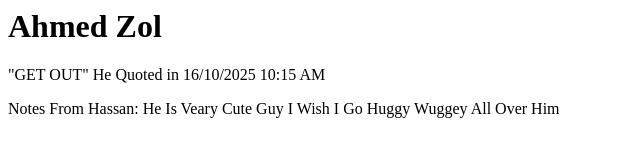
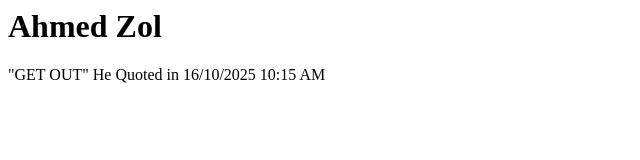
Before and after one commit to mahmoudfaleh/ahmed, a plain HTML site: page index.html in a window 1280 px wide. Shown: the whole page, without its empty margins (0-640 px from the left). Drawn offline with Linux system fonts and the light colour scheme.

Commit message:
Update index.html

```diff
--- a/index.html
+++ b/index.html
@@ -2,6 +2,3 @@
 
 <h1>Ahmed Zol</h1>
 <p>"GET OUT" He Quoted in 16/10/2025 10:15 AM</p>
-
-
-<p>Notes From Hassan: He Is Veary Cute Guy I Wish I Go Huggy Wuggey All Over Him</p>
```
